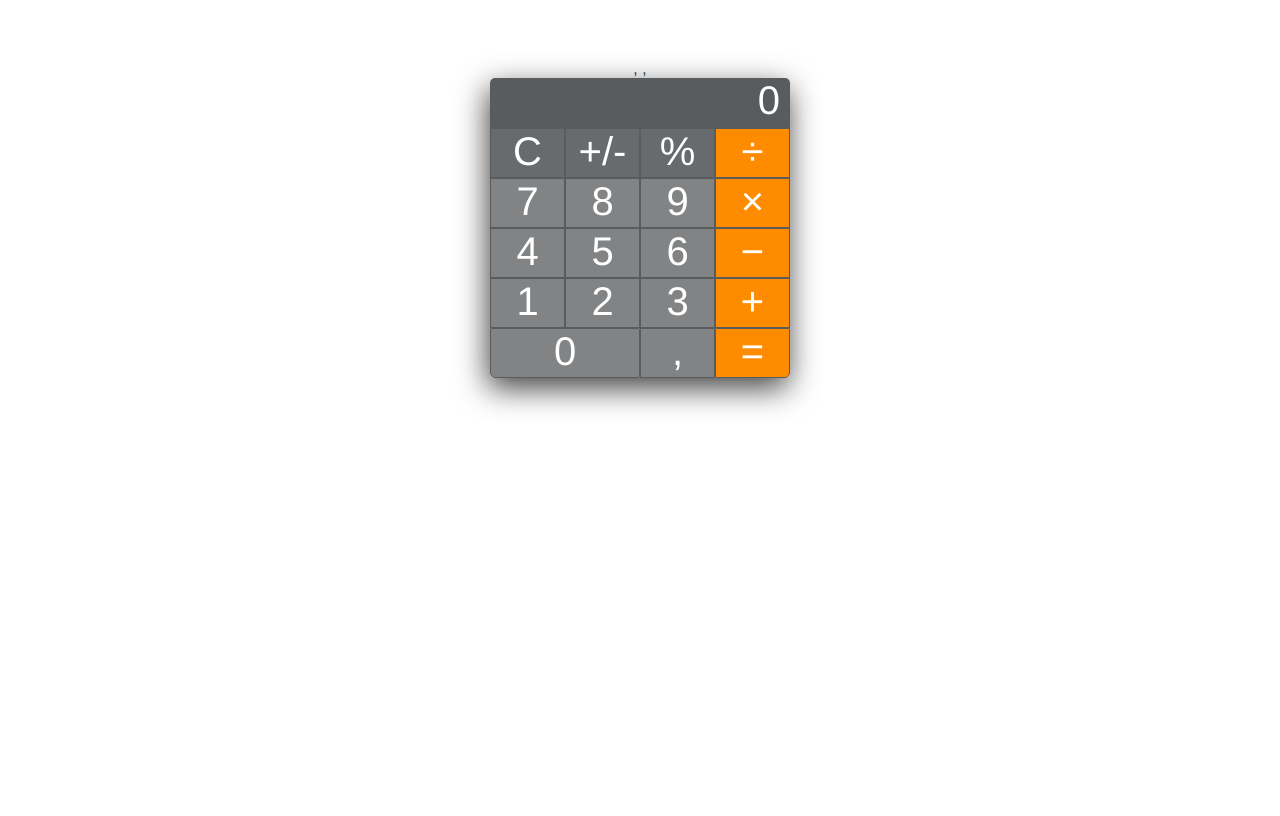
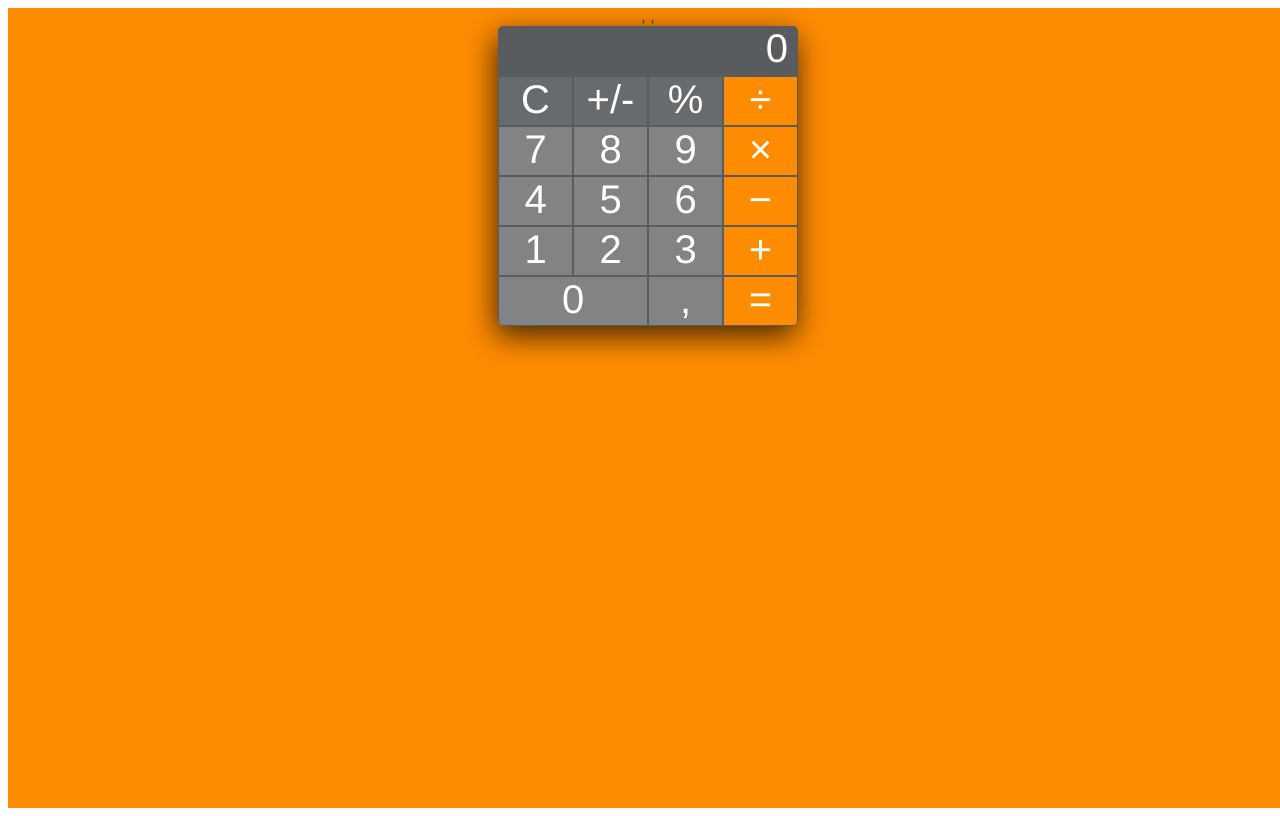
Before and after one commit to i386net/vue-calc, a Vue app: page / in a window 1280 px wide. Built offline with nearby package versions, Linux system fonts and the light colour scheme.

Commit message:
add page style

```diff
--- a/src/App.vue
+++ b/src/App.vue
@@ -22,6 +22,8 @@ export default {
   -moz-osx-font-smoothing: grayscale;
   text-align: center;
   color: #2c3e50;
-  margin-top: 60px;
+  background-color: darkorange;
+  height: 100vh;
+  width: 100vw;
 }
 </style>
```
